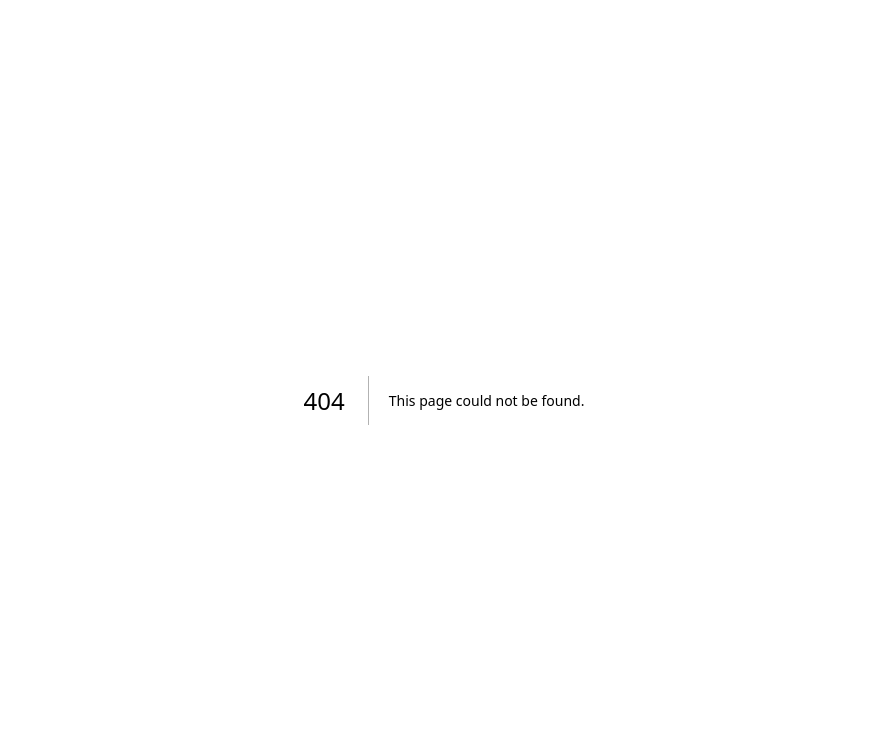
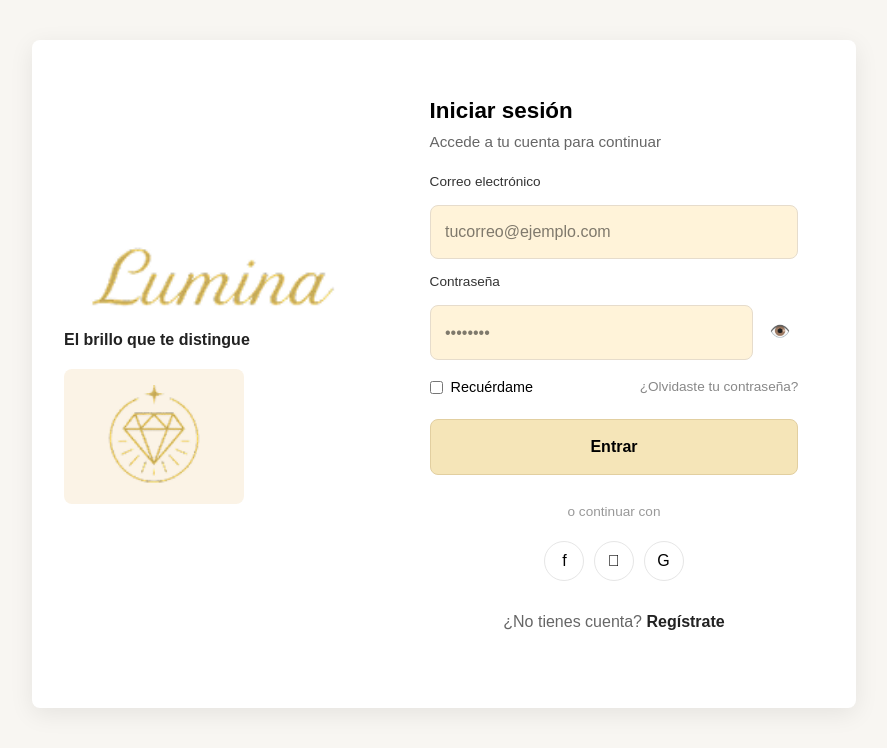
Before and after one commit to SpeedChela/Lumina, a Next.js app: page /login in a window 1280 px wide. Before the commit this address had no page. Shown: the top 748 px of the page, without its empty margins (196-1083 px from the left). Built offline with nearby package versions, Linux system fonts and the light colour scheme.

Commit message:
ya agregue el login asi bien mamalon

```diff
--- /dev/null
+++ b/app/components/Header.tsx
@@ -0,0 +1,32 @@
+import Link from "next/link"
+import Image from "next/image"
+
+type Props = {
+    showLoginButton?: boolean;
+};
+
+export default function Header({ showLoginButton = true }: Props) {
+  return (
+    <header className="site-header">
+      <nav className="container nav">
+        <div className="nav-logo">
+          <Image
+            src="/Images/LogoLetra.png" // archivo en public/Images/
+            alt="Logo Lumina"
+            width={220}
+            height={200}
+            style={{ maxWidth: "90px", width: "100%", margin: "0 1rem 0 0", borderRadius: "12px" }}
+          />
+        </div>
+        <ul className="menu">
+          {showLoginButton && (
+            <>
+              <li><Link href="/login" className="btnTransparente">Inicio de Sesión</Link></li>
+              <li><Link href="/register" className="btnTransparente">Registrarse</Link></li>
+            </>
+          )}
+        </ul>
+      </nav>
+    </header>
+  );
+}
--- /dev/null
+++ b/app/login/page.module.css
@@ -0,0 +1,170 @@
+/* ...existing code... */
+.loginPage {
+  min-height: 100vh;
+  background: #f8f6f2;
+  display: flex;
+  flex-direction: column;
+}
+
+.loginWrapper {
+  max-width: 1100px;
+  margin: 2.5rem auto;
+  display: grid;
+  grid-template-columns: 1fr 420px;
+  gap: 2.5rem;
+  align-items: center;
+  padding: 2rem;
+  background: white;
+  box-shadow: 0 6px 24px rgba(0,0,0,0.08);
+  border-radius: 8px;
+}
+
+/* Left column (branding) */
+.brandCol {
+  display: flex;
+  align-items: center;
+  justify-content: center;
+}
+.brandInner {
+  text-align: left;
+}
+.logo {
+  display: block;
+  object-fit: contain;
+}
+.tagline {
+  margin: 0.6rem 0 1.2rem;
+  font-weight: 600;
+  color: #222;
+}
+.diamond {
+  background: #fbf3e6;
+  padding: 1rem;
+  width: 180px;
+  border-radius: 8px;
+  margin-top: 1rem;
+}
+
+/* Right column (form) */
+.formCol {
+  display: flex;
+  align-items: center;
+  justify-content: center;
+}
+.card {
+  width: 100%;
+  padding: 1.6rem;
+}
+.cardHeader h1 {
+  margin: 0 0 6px;
+  font-size: 1.4rem;
+}
+.cardSubtitle {
+  margin: 0 0 1rem;
+  color: #666;
+  font-size: 0.95rem;
+}
+
+/* Form */
+.form {
+  display: flex;
+  flex-direction: column;
+  gap: 0.75rem;
+}
+.label {
+  font-size: 0.85rem;
+  color: #333;
+}
+.input {
+  padding: 0.85rem 0.9rem;
+  border-radius: 8px;
+  border: 1px solid #e6dccc;
+  background: #fff3d9;
+  outline: none;
+  width: 100%;
+  box-sizing: border-box;
+}
+.passwordRow {
+  display: flex;
+  gap: 0.5rem;
+  align-items: center;
+}
+.toggleBtn {
+  background: transparent;
+  border: none;
+  cursor: pointer;
+  font-size: 1.05rem;
+  padding: 0.2rem 0.5rem;
+}
+
+/* Row with checkbox + forgot link */
+.row {
+  display: flex;
+  justify-content: space-between;
+  align-items: center;
+  margin-top: 0.25rem;
+}
+.checkbox {
+  display: flex;
+  gap: 0.5rem;
+  align-items: center;
+  font-size: 0.9rem;
+}
+.forgot {
+  font-size: 0.85rem;
+  color: #888;
+  text-decoration: none;
+}
+
+/* Buttons and socials */
+.primaryBtn {
+  margin-top: 0.5rem;
+  padding: 0.9rem;
+  border-radius: 8px;
+  background: #f5e5b8;
+  border: 1px solid #e2cfa0;
+  cursor: pointer;
+  font-weight: 600;
+}
+.or {
+  text-align: center;
+  color: #999;
+  margin: 0.85rem 0 0.4rem;
+  font-size: 0.85rem;
+}
+.socials {
+  display: flex;
+  gap: 0.6rem;
+  justify-content: center;
+  margin-bottom: 0.6rem;
+}
+.socialBtn {
+  width: 40px;
+  height: 40px;
+  border-radius: 999px;
+  border: 1px solid #e6e6e6;
+  background: white;
+  cursor: pointer;
+}
+
+/* Footer text */
+.register {
+  text-align: center;
+  color: #666;
+  margin-top: 0.4rem;
+}
+.link {
+  color: #222;
+  font-weight: 600;
+  text-decoration: none;
+}
+
+/* Responsive */
+@media (max-width: 900px) {
+  .loginWrapper {
+    grid-template-columns: 1fr;
+    padding: 1.5rem;
+  }
+  .diamond { margin: 1rem auto 0; }
+}
+/* ...existing code... */
--- /dev/null
+++ b/app/login/page.tsx
@@ -0,0 +1,101 @@
+"use client";
+import { useState } from "react";
+import Link from "next/link";
+import Image from "next/image";
+import styles from "./page.module.css";
+
+export default function LoginPage() {
+  const [showPassword, setShowPassword] = useState(false);
+
+  return (
+    <main className={styles.loginPage}>
+
+      <section className={styles.loginWrapper}>
+        <div className={styles.brandCol}>
+          <div className={styles.brandInner}>
+            <Image
+              src="/Images/LogoLetra.png"
+              alt="Lumina"
+              width={300}
+              height={120}
+              className={styles.logo}
+            />
+            <h2 className={styles.tagline}>El brillo que te distingue</h2>
+
+            <div className={styles.diamond}>
+              <Image
+                src="/Images/luminalogosolo.png"
+                alt="Ícono diamante"
+                width={160}
+                height={160}
+              />
+            </div>
+          </div>
+        </div>
+
+        <div className={styles.formCol}>
+          <div className={styles.card}>
+            <header className={styles.cardHeader}>
+              <h1>Iniciar sesión</h1>
+              <p className={styles.cardSubtitle}>Accede a tu cuenta para continuar</p>
+            </header>
+
+            <form className={styles.form} method="post" action="/api/login" noValidate>
+              <label className={styles.label} htmlFor="email">Correo electrónico</label>
+              <input
+                id="email"
+                name="email"
+                type="email"
+                placeholder="tucorreo@ejemplo.com"
+                required
+                className={styles.input}
+              />
+
+              <label className={styles.label} htmlFor="password">Contraseña</label>
+              <div className={styles.passwordRow}>
+                <input
+                  id="password"
+                  name="password"
+                  type={showPassword ? "text" : "password"}
+                  placeholder="••••••••"
+                  required
+                  className={styles.input}
+                />
+                <button
+                  type="button"
+                  aria-label={showPassword ? "Ocultar contraseña" : "Mostrar contraseña"}
+                  className={styles.toggleBtn}
+                  onClick={() => setShowPassword((s) => !s)}
+                >
+                  {showPassword ? "🙈" : "👁️"}
+                </button>
+              </div>
+
+              <div className={styles.row}>
+                <label className={styles.checkbox}>
+                  <input type="checkbox" name="remember" />
+                  <span>Recuérdame</span>
+                </label>
+                <Link href="/forgot" className={styles.forgot}>¿Olvidaste tu contraseña?</Link>
+              </div>
+
+              <button type="submit" className={styles.primaryBtn}>Entrar</button>
+
+              <div className={styles.or}>o continuar con</div>
+
+              <div className={styles.socials}>
+                <button type="button" aria-label="Continuar con Facebook" className={styles.socialBtn}>f</button>
+                <button type="button" aria-label="Continuar con Apple" className={styles.socialBtn}></button>
+                <button type="button" aria-label="Continuar con Google" className={styles.socialBtn}>G</button>
+              </div>
+
+              <p className={styles.register}>
+                ¿No tienes cuenta? <Link href="/register" className={styles.link}>Regístrate</Link>
+              </p>
+            </form>
+          </div>
+        </div>
+      </section>
+    </main>
+  );
+}
--- a/app/page.tsx
+++ b/app/page.tsx
@@ -1,6 +1,7 @@
 import Image from "next/image"; // Importa el componente optimizado de imágenes de Next.js
 import Hero from "./components/Hero"; // Importa el componente Hero (puedes quitarlo si no lo usas)
-
+import Link from "next/link"
+import Header from "./components/Header";
 /*
   Componente principal de la página Home.
   Estructura la página con header, main (contenido principal) y footer.
@@ -8,29 +9,7 @@ import Hero from "./components/Hero"; // Importa el componente Hero (puedes quit
 export default function Home() {
   return (
     <>
-      {/* Header principal del sitio */}
-      <header className="site-header">
-        {/* Barra de navegación principal */}
-        <nav className="container nav">
-          {/* Logo y nombre de la marca alineados a la izquierda */}
-          <div className="nav-logo">
-            <Image
-              src="/Images/LogoLetra.png" // Ruta de la imagen del logo (debe estar en /public/Images)
-              alt="Logo Lumina" // Texto alternativo para accesibilidad
-              width={220} // Ancho de la imagen
-              height={200} // Alto de la imagen
-              style={{ maxWidth: "90px", width: "100%", margin: "0 1rem 0 0", borderRadius: "12px" }} // Estilos en línea
-            />
-            <span className="brand"></span> {/* Nombre de la marca */}
-          </div>
-          {/* Menú de navegación alineado a la derecha */}
-          <ul className="menu">
-            <li><a className="btnTransparente btnTransparente:hover">Inicio de Sesion</a></li> {/* Botón de inicio de sesión */}
-            <li><a className="btnTransparente btnTransparente:hover">Registrarse</a></li>     {/* Botón de registro */}
-          </ul>
-        </nav>
-      </header>
-
+     <Header showLoginButton={true} />
       {/* Contenido principal */}
       <main className="container">
         {/* Sección principal del héroe (hero section) */}
@@ -157,7 +136,13 @@ export default function Home() {
           </div>
           {/* Marca Lumina centrada */}
           <div className="footer-brand">
-            <p>Lumina</p>
+            <Image
+              src="/Images/LogoLetra.png" // Ruta de la imagen del logo (debe estar en /public/Images)
+              alt="Logo Lumina" // Texto alternativo para accesibilidad
+              width={220} // Ancho de la imagen
+              height={200} // Alto de la imagen
+              style={{ maxWidth: "90px", width: "100%", margin: "0 1rem 0 0", borderRadius: "12px" }} // Estilos en línea
+            />
           </div>
           {/* Redes sociales alineadas a la derecha */}
           <div className="footer-redes">
```
